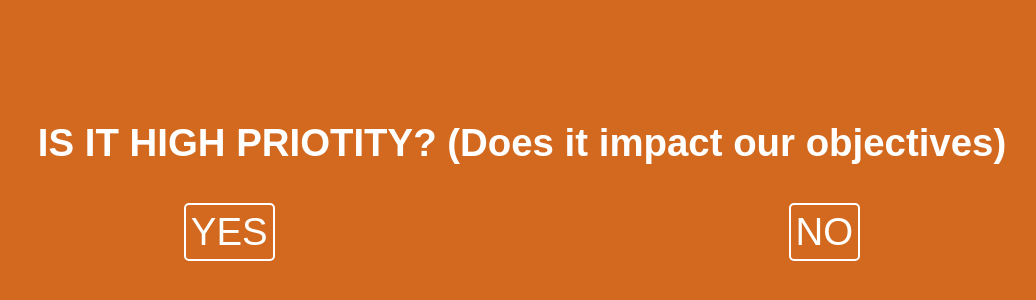
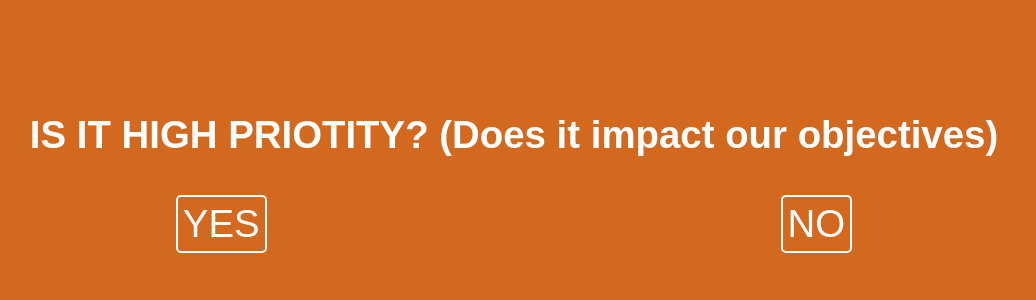
Before and after one commit to Brymo/ProblemSolvingWithMichelle, a plain HTML site: page index.html in a window 1280 px wide. Shown: the part 236-536 px from the top of the page, without its empty margins (126-1162 px from the left). Drawn offline with Linux system fonts and the light colour scheme.

Commit message:
finishing touches

```diff
--- a/index.css
+++ b/index.css
@@ -11,6 +11,13 @@ body{
 
     font-family: Arial, Helvetica, sans-serif;
     font-size: 3vw;
+
+
+    margin: 0;
+}
+
+*{
+    box-sizing: border-box;
 }
 
 #text{
@@ -30,6 +37,7 @@ body{
 .button{
     border: 2px solid white;
     border-radius: 5px;
+    cursor: pointer;
 
     padding: 5px;
 }
```
